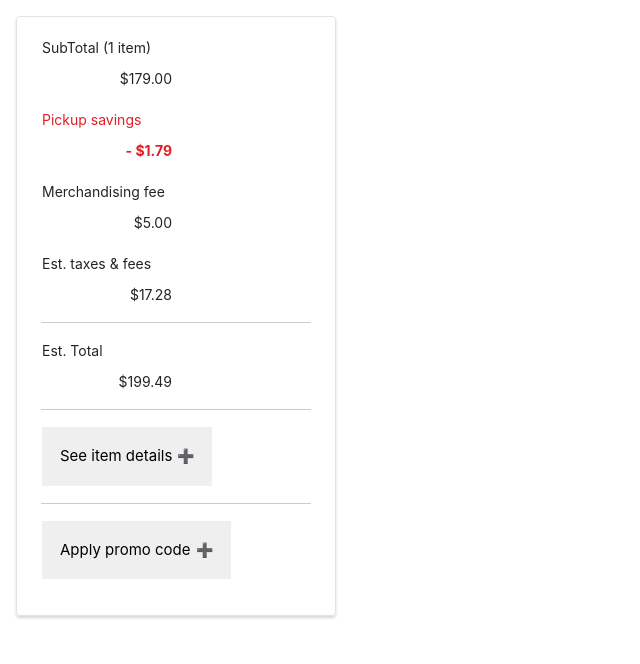
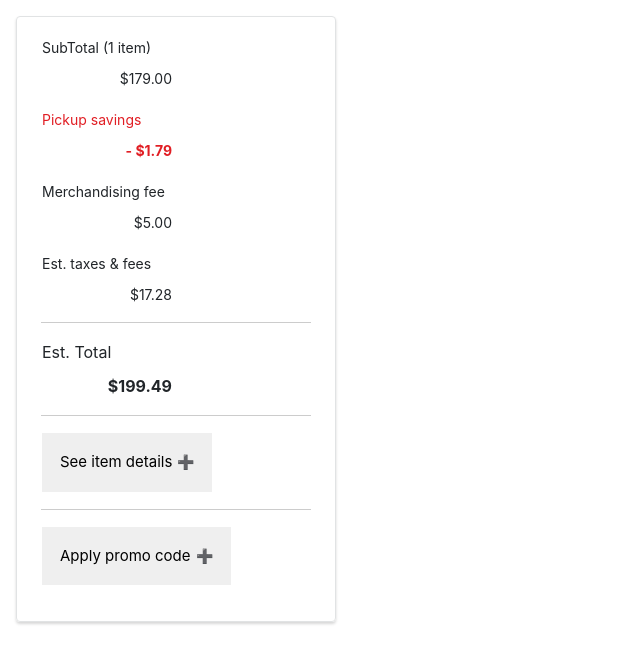
Before and after one commit to priyarajagopal039/Purchase, a React (Create React App) app: page / in a window 1280 px wide. Shown: the top 664 px of the page, without its empty margins (0-640 px from the left). Built offline with nearby package versions, Linux system fonts and the light colour scheme.

Commit message:
Update summary.jsx - css  update

```diff
--- a/src/Summary.css
+++ b/src/Summary.css
@@ -133,6 +133,10 @@ img {
     font-weight: 600;
 }
 
+.big-font {
+    font-size: 1rem;
+}
+
 .promoMessage {
     left: 13px;
     position: relative;
--- a/src/Summary.jsx
+++ b/src/Summary.jsx
@@ -175,11 +175,11 @@ class Summary extends Component {
                     </div>
                 </div>
                 <div className="divider" />
-                <div className='row block-display'>
+                <div className='row big-font block-display'>
                     <div className='cols inline-block left-align'>
                         Est. Total
                     </div>
-                    <div className='cols inline-block right-align'>
+                    <div className='cols inline-block font-weight-bold right-align'>
                         ${this.state.total.toFixed(2)}
                     </div>
                 </div>
```
